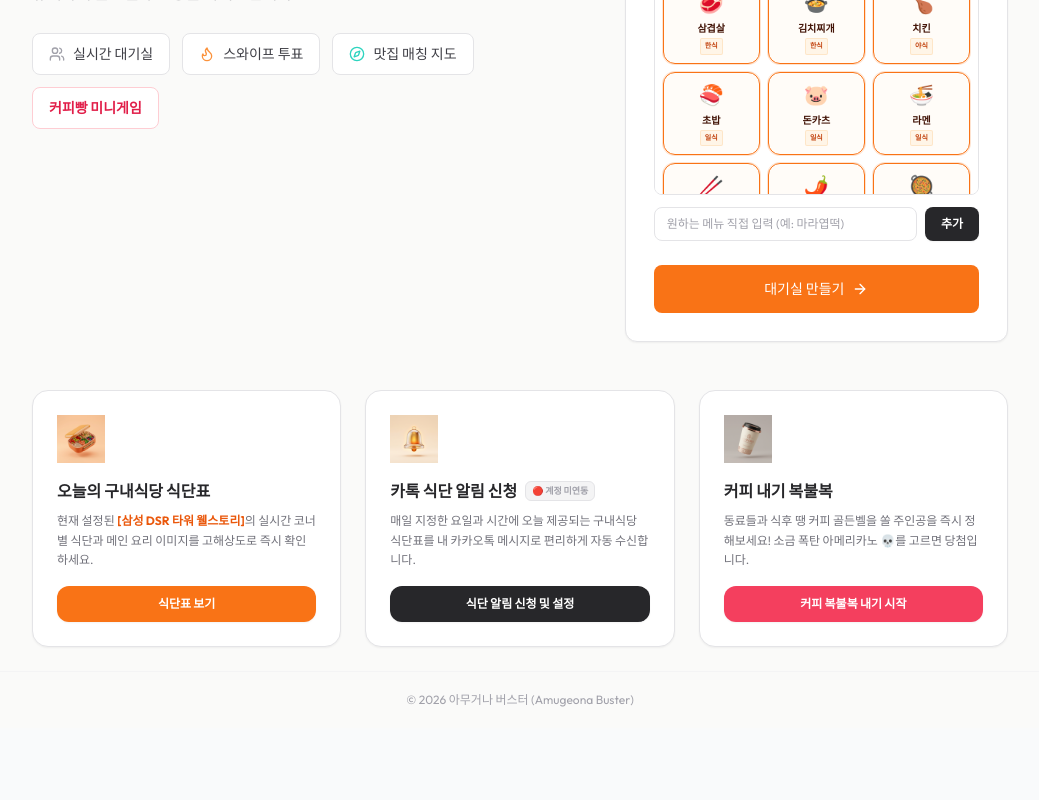
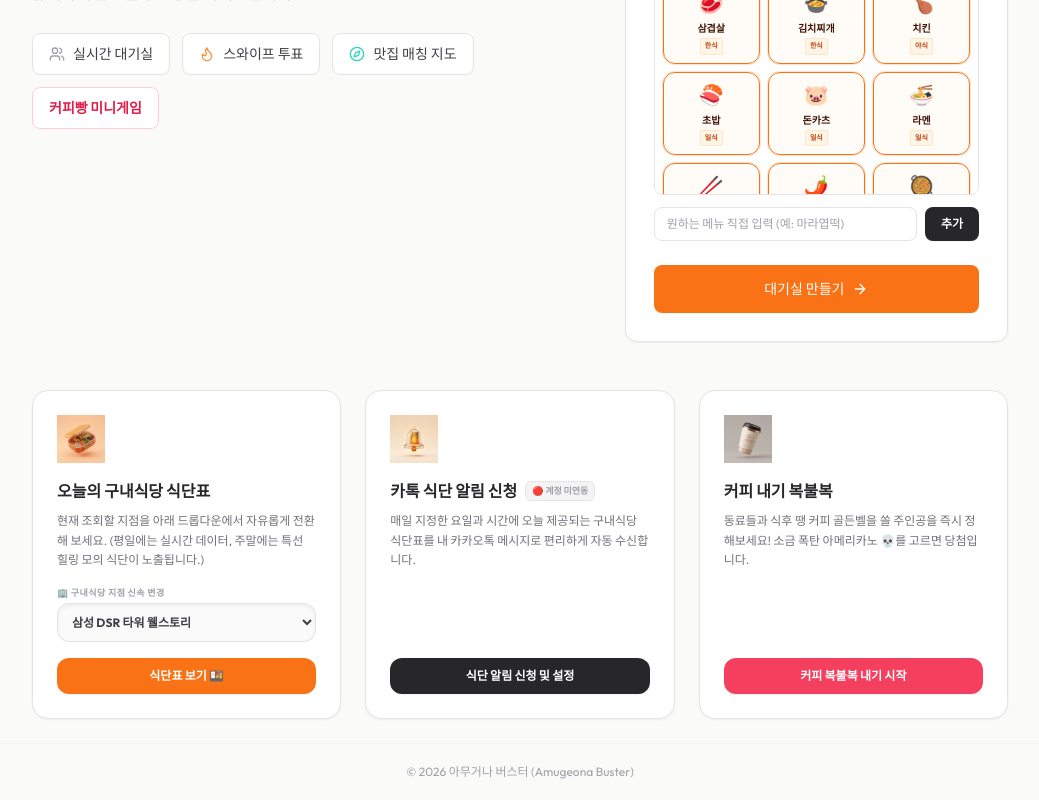
Before and after one commit to ldj4245/AmugeonaBuster, a React (Vite) app in the folder frontend/: page / in a window 1280 px wide. Shown: the part 496-1296 px from the top of the page, without its empty margins (120-1159 px from the left). Before the commit the page ends 1224 px from the top, so only its background shows below. Built offline with nearby package versions, Linux system fonts and the light colour scheme.

Commit message:
feat: 카톡 연동 없는 방문자도 1초 만에 식당 지점 바꾸는 셀렉트 박스 탑재 및 로컬 연동 완성

```diff
--- a/frontend/src/App.tsx
+++ b/frontend/src/App.tsx
@@ -120,6 +120,11 @@ function App() {
   // 🍱 웰스토리 알림 설정 관련 상태 변수
   const [isWelstoryModalOpen, setIsWelstoryModalOpen] = useState(false);
   const [welstorySettings, setWelstorySettings] = useState<any>(null);
+
+  // 🍱 실시간 조회 전용 로컬 식당 상태 (카카오 로그인 유무와 무관하게 즉시 전환 및 기억 기능 제공)
+  const [selectedCotNo, setSelectedCotNo] = useState<string>(() => localStorage.getItem('welstory_cotNo') || 'WEL_DSR');
+  const [selectedHallNo, setSelectedHallNo] = useState<string>(() => localStorage.getItem('welstory_hallNo') || 'HALL_01');
+  const [selectedCafeteriaName, setSelectedCafeteriaName] = useState<string>(() => localStorage.getItem('welstory_cafeteriaName') || '삼성 DSR 타워 웰스토리');
 
   // 🍱 웰스토리 알림 설정 전용 폼 상태 변수
   const [selectedPreset, setSelectedPreset] = useState<number | 'custom'>(0);
@@ -552,6 +557,15 @@ function App() {
       if (response.ok) {
         const saved = await response.json();
         setWelstorySettings(saved);
+
+        // 로컬 조회용 상태 및 로컬 스토리지도 즉시 동기화!
+        localStorage.setItem('welstory_cotNo', saved.cotNo || 'WEL_DSR');
+        localStorage.setItem('welstory_hallNo', saved.hallNo || 'HALL_01');
+        localStorage.setItem('welstory_cafeteriaName', saved.cafeteriaName || '삼성 DSR 타워 웰스토리');
+        setSelectedCotNo(saved.cotNo || 'WEL_DSR');
+        setSelectedHallNo(saved.hallNo || 'HALL_01');
+        setSelectedCafeteriaName(saved.cafeteriaName || '삼성 DSR 타워 웰스토리');
+
         alert('🎉 알림 설정이 안전하게 저장되었습니다!');
         setIsWelstoryModalOpen(false);
       } else {
@@ -962,19 +976,14 @@ function App() {
           </div>
         )}
 
-        {!roomId && (() => {
-          const activeCotNo = welstorySettings?.cotNo || 'WEL_DSR';
-          const activeHallNo = welstorySettings?.hallNo || 'HALL_01';
-          const activeCafeteriaName = welstorySettings?.cafeteriaName || '삼성 DSR 타워 웰스토리';
-          return (
-            <button
-              onClick={() => triggerFetchMenuDetails(activeCotNo, activeHallNo, activeCafeteriaName)}
+         {!roomId && (
+            <button
+              onClick={() => triggerFetchMenuDetails(selectedCotNo, selectedHallNo, selectedCafeteriaName)}
               className="bg-gradient-to-r from-orange-500 to-amber-500 hover:from-orange-600 hover:to-amber-600 text-white px-4 py-2 rounded-xl text-xs font-black shadow-sm transition-all scale-100 hover:scale-[1.02] active:scale-[0.98] cursor-pointer"
             >
               오늘의 식단표
             </button>
-          );
-        })()}
+         )}
       </header>
 
       {/* Main Container */}
@@ -1249,31 +1258,47 @@ function App() {
           {/* 독립 프리미엄 위젯 3형제 */}
           <div className="w-full grid grid-cols-1 md:grid-cols-3 gap-6 mt-12 animate-slide-up">
             {/* 위젯 1: 실시간 식단표 */}
-            {(() => {
-              const activeCotNo = welstorySettings?.cotNo || 'WEL_DSR';
-              const activeHallNo = welstorySettings?.hallNo || 'HALL_01';
-              const activeCafeteriaName = welstorySettings?.cafeteriaName || '삼성 DSR 타워 웰스토리';
-              return (
             <div className="bg-white border border-zinc-200 shadow-sm rounded-2xl p-6 flex flex-col justify-between gap-4 transition-all hover:shadow-md hover:border-orange-200">
               <div className="flex flex-col gap-2">
                 <div className="w-12 h-12 flex items-center justify-center">
                   <img src={meal3dIcon} alt="Meal Icon" className="w-full h-full object-contain" />
                 </div>
                 <h3 className="font-bold text-zinc-800 text-base mt-2">오늘의 구내식당 식단표</h3>
-                    <p className="text-xs text-zinc-500 leading-relaxed">
-                      현재 설정된 <span className="font-bold text-orange-600">[{activeCafeteriaName}]</span>의 실시간 코너별 식단과 메인 요리 이미지를 고해상도로 즉시 확인하세요.
+                <p className="text-xs text-zinc-500 leading-relaxed mb-1">
+                  현재 조회할 지점을 아래 드롭다운에서 자유롭게 전환해 보세요. (평일에는 실시간 데이터, 주말에는 특선 힐링 모의 식단이 노출됩니다.)
                 </p>
+
+                {/* 🏢 카카오톡 연동 없이도 1초 만에 전환하는 프리미엄 지점 신속 선택 셀렉터 */}
+                <div className="flex flex-col gap-1 mt-1">
+                  <label className="text-[9px] font-black text-zinc-400 uppercase tracking-wider">🏢 구내식당 지점 신속 변경</label>
+                  <select
+                    value={PRESETS.findIndex(p => p.cotNo === selectedCotNo)}
+                    onChange={(e) => {
+                      const idx = parseInt(e.target.value, 10);
+                      const p = PRESETS[idx];
+                      setSelectedCotNo(p.cotNo);
+                      setSelectedHallNo(p.hallNo);
+                      setSelectedCafeteriaName(p.name);
+                      localStorage.setItem('welstory_cotNo', p.cotNo);
+                      localStorage.setItem('welstory_hallNo', p.hallNo);
+                      localStorage.setItem('welstory_cafeteriaName', p.name);
+                    }}
+                    className="w-full text-xs font-black text-zinc-700 bg-zinc-50 hover:bg-zinc-100/70 border border-zinc-200 rounded-xl p-2.5 focus:outline-none focus:ring-2 focus:ring-orange-500/20 cursor-pointer shadow-inner transition-all"
+                  >
+                    {PRESETS.map((p, idx) => (
+                      <option key={idx} value={idx}>{p.name}</option>
+                    ))}
+                  </select>
+                </div>
               </div>
               <button
                 type="button"
-                    onClick={() => triggerFetchMenuDetails(activeCotNo, activeHallNo, activeCafeteriaName)}
+                onClick={() => triggerFetchMenuDetails(selectedCotNo, selectedHallNo, selectedCafeteriaName)}
                 className="w-full py-2.5 bg-orange-500 hover:bg-orange-600 text-white text-xs font-bold rounded-xl transition-all shadow-sm flex items-center justify-center cursor-pointer"
               >
-                    식단표 보기
-                  </button>
-                </div>
-              );
-            })()}
+                식단표 보기 🍱
+              </button>
+            </div>
 
             {/* 위젯 2: 스마트 카톡 식단 알림 */}
             <div className="bg-white border border-zinc-200 shadow-sm rounded-2xl p-6 flex flex-col justify-between gap-4 transition-all hover:shadow-md hover:border-amber-200">
```
Lines whose indentation alone changed are shown as unchanged.
